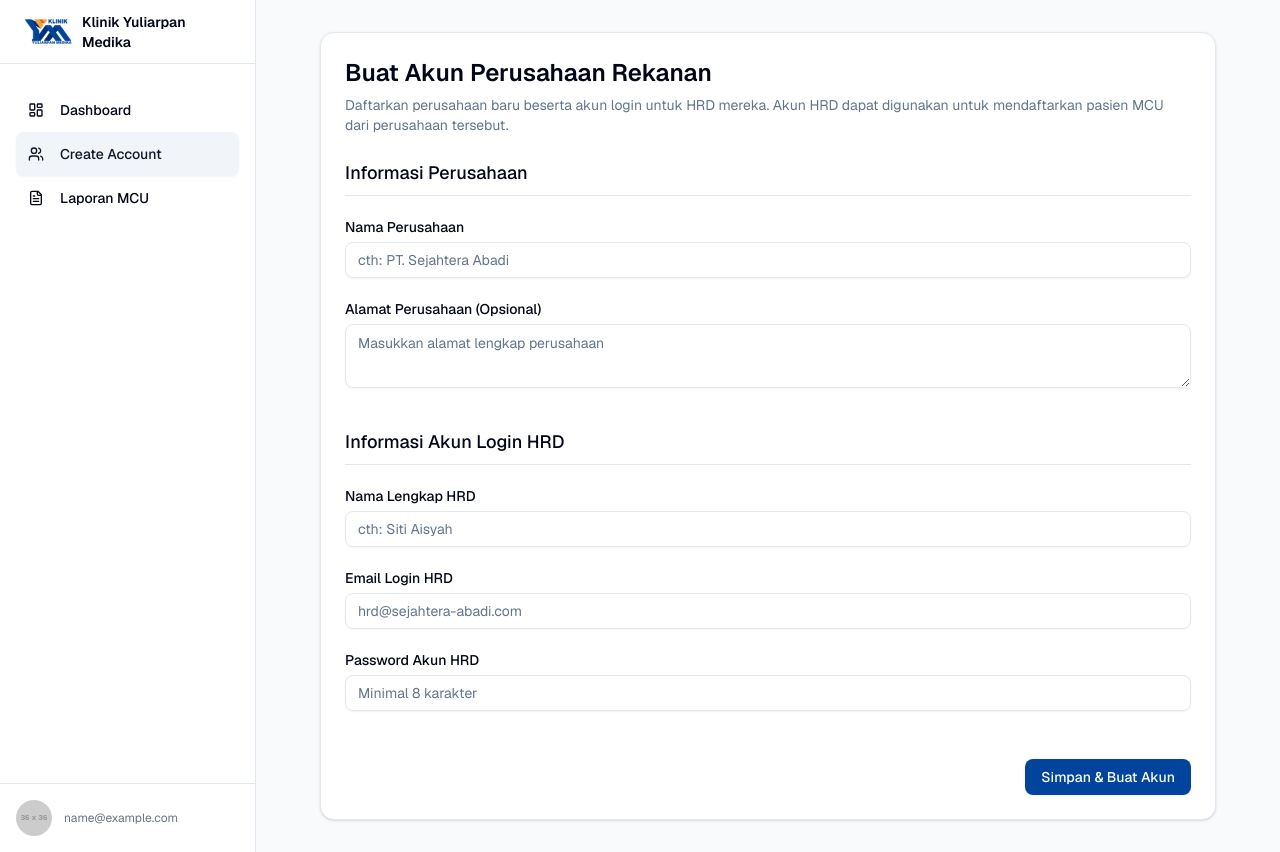
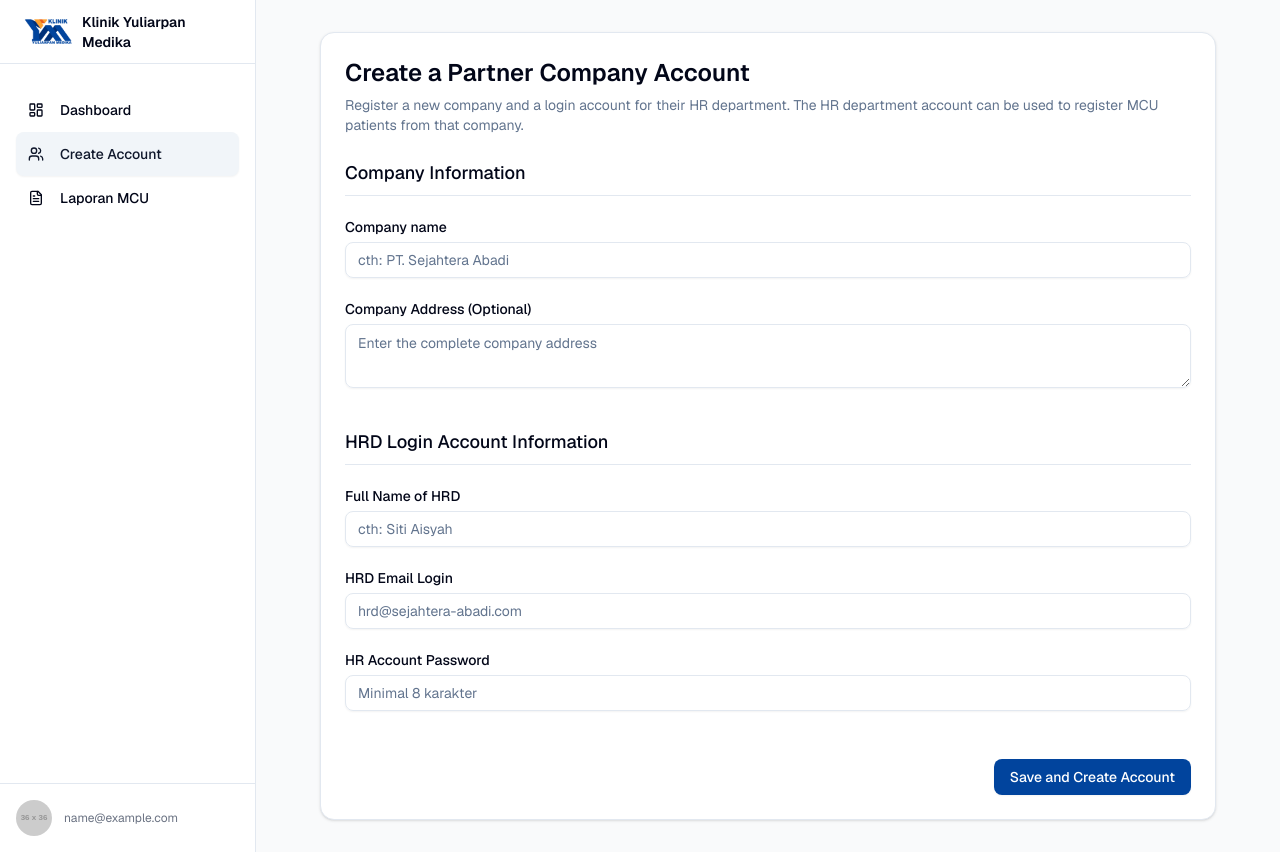
Before and after one commit to jibrankhairy/health-check-attendance, a Next.js app: page /dashboard/create-account in a window 1280 px wide. Built offline with nearby package versions, Linux system fonts and the light colour scheme; sample sign-in values are in the browser's storage.

Commit message:
feat: change language indonesia to english

```diff
--- a/app/dashboard/components/CompanyTable.tsx
+++ b/app/dashboard/components/CompanyTable.tsx
@@ -79,7 +79,7 @@ export const CompanyTable = ({ onSelectCompany }: CompanyTableProps) => {
           <div className="relative">
             <Search className="absolute left-3 top-1/2 -translate-y-1/2 h-4 w-4 text-gray-400" />
             <Input
-              placeholder="Cari perusahaan..."
+              placeholder="Search for companies..."
               className="pl-9"
               value={searchQuery}
               onChange={(e) => {
@@ -96,10 +96,10 @@ export const CompanyTable = ({ onSelectCompany }: CompanyTableProps) => {
           <TableHeader>
             <TableRow>
               <TableHead className="w-[50px] text-center">No.</TableHead>
-              <TableHead>Nama Perusahaan</TableHead>
-              <TableHead>ID Perusahaan</TableHead>
-              <TableHead>Jumlah Pasien</TableHead>
-              <TableHead>Tanggal Dibuat</TableHead>
+              <TableHead>Company name</TableHead>
+              <TableHead>Company ID</TableHead>
+              <TableHead>Number of Patients</TableHead>
+              <TableHead>Date Created</TableHead>
             </TableRow>
           </TableHeader>
           <TableBody>
@@ -139,13 +139,13 @@ export const CompanyTable = ({ onSelectCompany }: CompanyTableProps) => {
 
       <div className="flex items-center justify-between mt-4">
         <div className="text-sm text-gray-600">
-          Menampilkan {Math.min(indexOfFirstRow + 1, filteredCompanies.length)}{" "}
-          sampai {Math.min(indexOfLastRow, filteredCompanies.length)} dari{" "}
-          {filteredCompanies.length} perusahaan
+          Showing {Math.min(indexOfFirstRow + 1, filteredCompanies.length)} to{" "}
+          {Math.min(indexOfLastRow, filteredCompanies.length)} of{" "}
+          {filteredCompanies.length} companies
         </div>
         <div className="flex items-center gap-4">
           <div className="flex items-center gap-2">
-            <p className="text-sm">Baris per halaman:</p>
+            <p className="text-sm">Lines per page:</p>
             <Select
               value={`${rowsPerPage}`}
               onValueChange={(value: string) => {
@@ -166,7 +166,7 @@ export const CompanyTable = ({ onSelectCompany }: CompanyTableProps) => {
             </Select>
           </div>
           <div className="text-sm font-medium">
-            Halaman {currentPage} dari {totalPages}
+            Page {currentPage} of {totalPages}
           </div>
           <div className="flex items-center gap-2">
             <Button
--- a/app/dashboard/components/Header.tsx
+++ b/app/dashboard/components/Header.tsx
@@ -25,12 +25,12 @@ export const Header = ({ companyName, onBack }: HeaderProps) => {
         )}
         <div>
           <h2 className="text-xl font-semibold">
-            {companyName ? `Pasien di ${companyName}` : "Manajemen Perusahaan"}
+            {companyName ? `Pasien di ${companyName}` : "Company Management"}
           </h2>
           <p className="text-sm text-gray-500">
             {companyName
-              ? "Kelola semua pasien dari perusahaan ini."
-              : "Pilih perusahaan untuk melihat detail pasien."}
+              ? "Manage all patients from this company."
+              : "Select a company to view patient details."}
           </p>
         </div>
       </div>
--- a/app/dashboard/components/PatientTable.tsx
+++ b/app/dashboard/components/PatientTable.tsx
@@ -149,10 +149,10 @@ export const PatientTable = ({ companyId, companyName }: PatientTableProps) => {
           <TableHeader>
             <TableRow>
               <TableHead className="w-[50px] text-center">No.</TableHead>
-              <TableHead>Nama</TableHead>
-              <TableHead>ID Pasien</TableHead>
-              <TableHead>Tgl. Registrasi</TableHead>
-              <TableHead>Paket MCU</TableHead>
+              <TableHead>Name</TableHead>
+              <TableHead>Patient ID</TableHead>
+              <TableHead>Registration Date</TableHead>
+              <TableHead>MCU Package</TableHead>
               <TableHead>QR Code</TableHead>
               <TableHead>Status</TableHead>
               <TableHead className="text-center">Action</TableHead>
@@ -244,13 +244,13 @@ export const PatientTable = ({ companyId, companyName }: PatientTableProps) => {
 
       <div className="flex items-center justify-between mt-4">
         <div className="text-sm text-gray-600">
-          Menampilkan {Math.min(indexOfFirstRow + 1, filteredPatients.length)}{" "}
-          sampai {Math.min(indexOfLastRow, filteredPatients.length)} dari{" "}
-          {filteredPatients.length} pasien
+          Showing {Math.min(indexOfFirstRow + 1, filteredPatients.length)} to{" "}
+          {Math.min(indexOfLastRow, filteredPatients.length)} of{" "}
+          {filteredPatients.length} patients
         </div>
         <div className="flex items-center gap-4">
           <div className="flex items-center gap-2">
-            <p className="text-sm">Baris per halaman:</p>
+            <p className="text-sm">Lines per page:</p>
             <Select
               value={`${rowsPerPage}`}
               onValueChange={(value: string) => {
@@ -271,7 +271,7 @@ export const PatientTable = ({ companyId, companyName }: PatientTableProps) => {
             </Select>
           </div>
           <div className="text-sm font-medium">
-            Halaman {currentPage} dari {totalPages}
+            Page {currentPage} of {totalPages}
           </div>
           <div className="flex items-center gap-2">
             <Button
--- a/app/dashboard/create-account/CreateCompanyForm.tsx
+++ b/app/dashboard/create-account/CreateCompanyForm.tsx
@@ -73,7 +73,7 @@ export function CreateCompanyForm() {
       <Form {...form}>
         <form onSubmit={form.handleSubmit(onSubmit)} className="space-y-6">
           <div>
-            <h3 className="text-lg font-medium">Informasi Perusahaan</h3>
+            <h3 className="text-lg font-medium">Company Information</h3>
             <Separator className="my-2" />
           </div>
           <FormField
@@ -81,7 +81,7 @@ export function CreateCompanyForm() {
             name="companyName"
             render={({ field }) => (
               <FormItem>
-                <FormLabel>Nama Perusahaan</FormLabel>
+                <FormLabel>Company name</FormLabel>
                 <FormControl>
                   <Input placeholder="cth: PT. Sejahtera Abadi" {...field} />
                 </FormControl>
@@ -94,10 +94,10 @@ export function CreateCompanyForm() {
             name="companyAddress"
             render={({ field }) => (
               <FormItem>
-                <FormLabel>Alamat Perusahaan (Opsional)</FormLabel>
+                <FormLabel>Company Address (Optional)</FormLabel>
                 <FormControl>
                   <Textarea
-                    placeholder="Masukkan alamat lengkap perusahaan"
+                    placeholder="Enter the complete company address"
                     {...field}
                   />
                 </FormControl>
@@ -107,7 +107,9 @@ export function CreateCompanyForm() {
           />
 
           <div className="pt-4">
-            <h3 className="text-lg font-medium">Informasi Akun Login HRD</h3>
+            <h3 className="text-lg font-medium">
+              HRD Login Account Information
+            </h3>
             <Separator className="my-2" />
           </div>
           <FormField
@@ -115,7 +117,7 @@ export function CreateCompanyForm() {
             name="hrdFullName"
             render={({ field }) => (
               <FormItem>
-                <FormLabel>Nama Lengkap HRD</FormLabel>
+                <FormLabel>Full Name of HRD</FormLabel>
                 <FormControl>
                   <Input placeholder="cth: Siti Aisyah" {...field} />
                 </FormControl>
@@ -128,7 +130,7 @@ export function CreateCompanyForm() {
             name="hrdEmail"
             render={({ field }) => (
               <FormItem>
-                <FormLabel>Email Login HRD</FormLabel>
+                <FormLabel>HRD Email Login</FormLabel>
                 <FormControl>
                   <Input
                     type="email"
@@ -145,7 +147,7 @@ export function CreateCompanyForm() {
             name="hrdPassword"
             render={({ field }) => (
               <FormItem>
-                <FormLabel>Password Akun HRD</FormLabel>
+                <FormLabel>HR Account Password</FormLabel>
                 <FormControl>
                   <Input
                     type="password"
@@ -164,7 +166,7 @@ export function CreateCompanyForm() {
               disabled={isSubmitting}
               className="bg-[#01449D] hover:bg-[#01449D]/90 text-white"
             >
-              {isSubmitting ? "Menyimpan..." : "Simpan & Buat Akun"}
+              {isSubmitting ? "Saving..." : "Save and Create Account"}
             </Button>
           </div>
         </form>
--- a/app/dashboard/create-account/page.tsx
+++ b/app/dashboard/create-account/page.tsx
@@ -15,12 +15,12 @@ const CreateAccountPage = () => {
         <Card>
           <CardHeader>
             <CardTitle className="text-2xl">
-              Buat Akun Perusahaan Rekanan
+              Create a Partner Company Account
             </CardTitle>
             <CardDescription>
-              Daftarkan perusahaan baru beserta akun login untuk HRD mereka.
-              Akun HRD dapat digunakan untuk mendaftarkan pasien MCU dari
-              perusahaan tersebut.
+              Register a new company and a login account for their HR
+              department. The HR department account can be used to register MCU
+              patients from that company.
             </CardDescription>
           </CardHeader>
           <CardContent>
```
